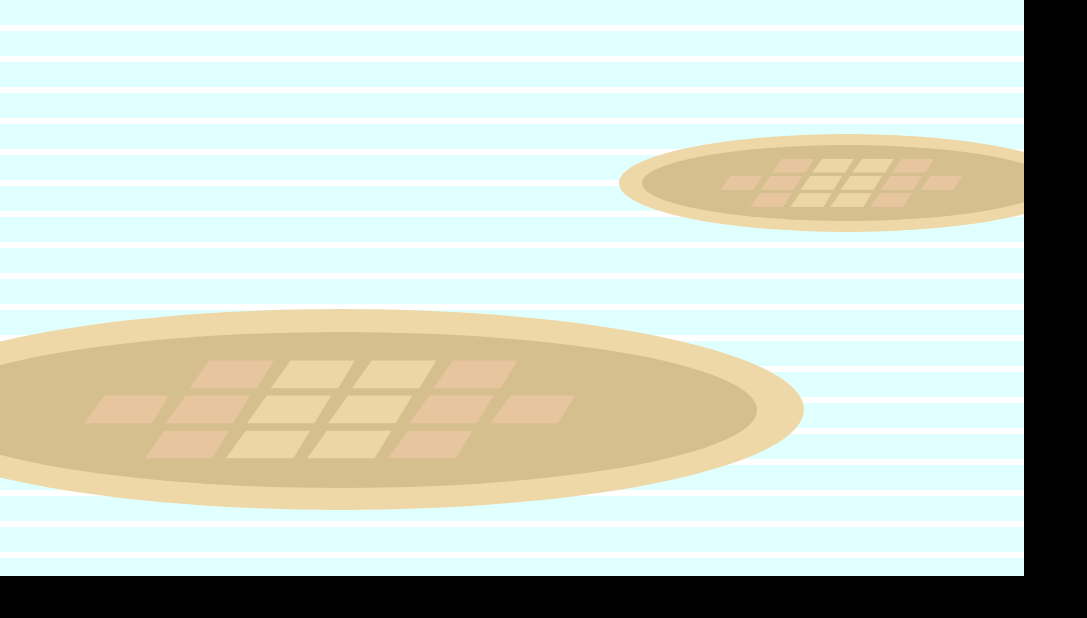
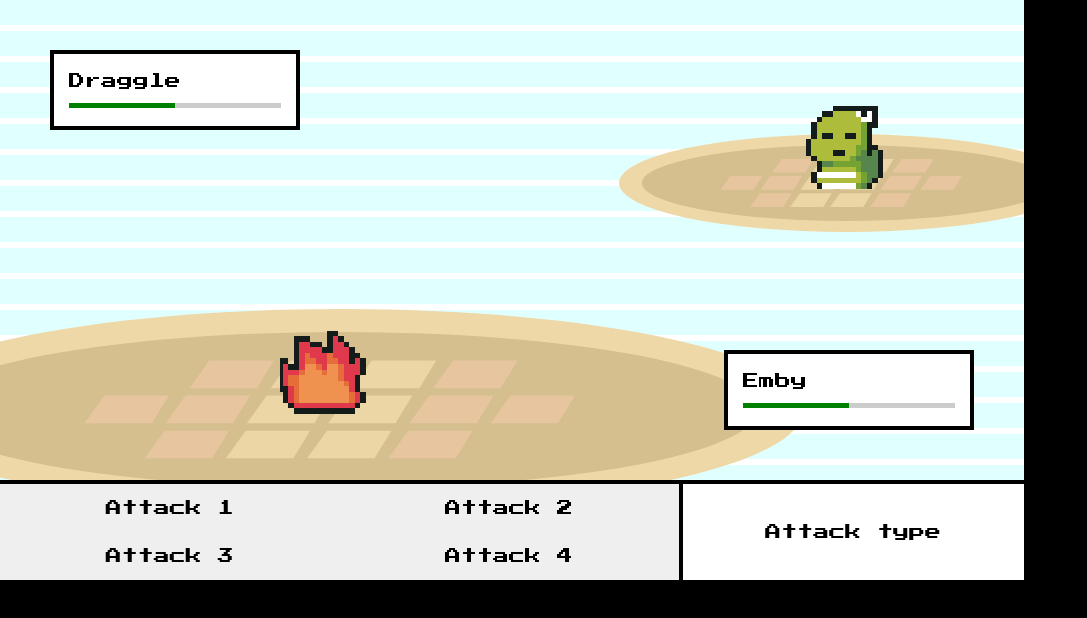
Before and after one commit to IshanChauhan79/Pokemon-Game, a website built with Vite: page index.html in a window 1280 px wide. Shown: the whole page, without its empty margins (0-1087 px from the left). Built offline with nearby package versions, Linux system fonts and the light colour scheme.

Commit message:
add pokemon

```diff
--- a/components/Battle.js
+++ b/components/Battle.js
@@ -1,5 +1,8 @@
 import gsap from "gsap";
 import { Sprite } from "./Sprite";
+import { draggle } from "./Pokemon/Draggle";
+import { emby } from "./Pokemon/Emby";
+import { Clock } from "./Clock";
 
 const battleBackgroundImage = new Image();
 battleBackgroundImage.src = "/images/battleBackground.png";
@@ -10,9 +13,11 @@ const battleBackground = new Sprite({
 });
 
 const animateBattle = () => {
+  Clock.calculateElapsedTime();
   const battleAnimationId = window.requestAnimationFrame(animateBattle);
   battleBackground.draw();
-  console.log("in battle mode");
+  draggle.draw();
+  emby.draw();
 };
 
 export class Battle {
--- /dev/null
+++ b/components/Pokemon/Draggle.js
@@ -0,0 +1,16 @@
+import { Player } from "../Player";
+const draggleImage = new Image();
+draggleImage.src = "/images/draggleSprite.png";
+
+export const draggle = new Player({
+  position: {
+    x: 800,
+    y: 100,
+  },
+  playerImage: draggleImage,
+  frames: {
+    max: 4,
+    hold: 30 / 60,
+  },
+  animate: true,
+});
--- /dev/null
+++ b/components/Pokemon/Emby.js
@@ -0,0 +1,16 @@
+import { Player } from "../Player";
+const embyImage = new Image();
+embyImage.src = "/images/embySprite.png";
+
+export const emby = new Player({
+  position: {
+    x: 280,
+    y: 325,
+  },
+  playerImage: embyImage,
+  frames: {
+    max: 4,
+    hold: 20 / 60,
+  },
+  animate: true,
+});
--- a/components/player.js
+++ b/components/player.js
@@ -17,10 +17,11 @@ export class Player {
       x: 0,
       y: 0,
     },
-    frames = { max: 1 },
+    frames = { max: 1, hold: 10 / 60 },
     width = 0,
     height = 0,
     sprites,
+    animate = false,
   }) {
     this.playerImage = playerImage;
     this.frames = { ...frames, val: 0, elapsed: 0 };
@@ -33,7 +34,7 @@ export class Player {
       this.width = this.playerImage.width / this.frames.max;
       this.height = this.playerImage.height;
     };
-    this.moving = false;
+    this.animate = animate;
   }
   draw() {
     const { playerImage } = this;
@@ -48,12 +49,13 @@ export class Player {
       this.width,
       playerImage.height
     );
-    if (!this.moving) {
+    if (!this.animate) {
       this.frames.val = 0;
       return;
     }
+
     this.frames.elapsed += Clock.deltaTime;
-    if (this.frames.elapsed > 10 / 60) {
+    if (this.frames.elapsed > this.frames.hold) {
       this.frames.elapsed = 0;
       this.frames.val++;
       if (this.frames.val >= this.frames.max) this.frames.val = 0;
@@ -69,6 +71,7 @@ export const player1 = new Player({
   },
   frames: {
     max: 4,
+    hold: 10 / 60,
   },
   width: 192,
   height: 68,
--- a/index.css
+++ b/index.css
@@ -1,5 +1,10 @@
+* {
+  font-family: "Press Start 2P";
+  box-sizing: border-box;
+}
 :root {
-  font-family: Inter, system-ui, Avenir, Helvetica, Arial, sans-serif;
+  font-family: "Press Start 2P", Inter, system-ui, Avenir, Helvetica, Arial,
+    sans-serif;
   line-height: 1.5;
   font-weight: 400;
 
@@ -17,6 +22,10 @@ body {
   overflow: hidden;
   background-color: black;
 }
+h1 {
+  margin: 0;
+  padding: 0;
+}
 #canvas-container {
   position: relative;
   display: inline-block;
@@ -27,6 +36,77 @@ body {
   position: absolute;
   opacity: 0;
   pointer-events: none;
+}
+#action-bar {
+  height: 100px;
+  position: absolute;
+  bottom: 0;
+  left: 0;
+  right: 0;
+  display: flex;
+  background-color: white;
+  border-top: 4px solid black;
+}
+#attacks {
+  width: 66.66%;
+  border-right: 4px solid black;
+  display: grid;
+  grid-template-columns: repeat(2, 1fr);
+}
+#attacks button {
+  border: 0px;
+  font-size: 16px;
+}
+#attacks button:hover {
+  background-color: #ccc;
+  cursor: pointer;
+}
+#attack-type {
+  width: 33.33%;
+  display: flex;
+  align-items: center;
+  justify-content: center;
+}
+
+#attack-type > h1 {
+  font-size: 16px;
+}
+
+#embyHealth {
+  top: 50px;
+  left: 50px;
+}
+
+#draggleHealth {
+  bottom: 150px;
+  right: 50px;
+}
+.health-container {
+  background-color: white;
+  position: absolute;
+  width: 250px;
+  height: 80px;
+  border: 4px solid black;
+  padding: 15px;
+}
+.health-container h1 {
+  font-size: 16px;
+}
+
+.health-bar {
+  margin-top: 10px;
+  position: relative;
+}
+.gray-bar {
+  height: 5px;
+  background-color: #ccc;
+}
+.reamining-green-bar {
+  height: 5px;
+  background-color: green;
+  position: absolute;
+  inset: 0;
+  width: 50%;
 }
 
 /* #game-canvas {
--- a/index.html
+++ b/index.html
@@ -5,11 +5,42 @@
     <link rel="icon" type="image/svg+xml" href="/vite.svg" />
     <meta name="viewport" content="width=device-width, initial-scale=1.0" />
     <title>Pokemon game</title>
+    <link rel="preconnect" href="https://fonts.googleapis.com" />
+    <link rel="preconnect" href="https://fonts.gstatic.com" crossorigin />
+    <link
+      href="https://fonts.googleapis.com/css2?family=Press+Start+2P&display=swap"
+      rel="stylesheet"
+    />
   </head>
   <body>
     <div id="canvas-container">
       <div id="overlay-div"></div>
       <canvas id="game-canvas"></canvas>
+      <div id="embyHealth" class="health-container">
+        <h1>Draggle</h1>
+        <div class="health-bar">
+          <div class="gray-bar"></div>
+          <div class="reamining-green-bar"></div>
+        </div>
+      </div>
+      <div id="draggleHealth" class="health-container">
+        <h1>Emby</h1>
+        <div class="health-bar">
+          <div class="gray-bar"></div>
+          <div class="reamining-green-bar"></div>
+        </div>
+      </div>
+      <div id="action-bar">
+        <div id="attacks">
+          <button>Attack 1</button>
+          <button>Attack 2</button>
+          <button>Attack 3</button>
+          <button>Attack 4</button>
+        </div>
+        <div id="attack-type">
+          <h1>Attack type</h1>
+        </div>
+      </div>
     </div>
     <script type="module" src="/index.js"></script>
   </body>
--- a/index.js
+++ b/index.js
@@ -83,7 +83,7 @@ const calculatePlayerMovements = () => {
     canBattleStart();
 
     // animation and image
-    player1.moving = true;
+    player1.animate = true;
     player1.playerImage = player1.sprites.up;
 
     /**
@@ -118,7 +118,7 @@ const calculatePlayerMovements = () => {
     canBattleStart();
 
     // animation and image
-    player1.moving = true;
+    player1.animate = true;
     player1.playerImage = player1.sprites.down;
     /**
      * bring the player back to  center if in the top corner
@@ -154,7 +154,7 @@ const calculatePlayerMovements = () => {
     canBattleStart();
 
     // animation and image
-    player1.moving = true;
+    player1.animate = true;
     player1.playerImage = player1.sprites.left;
 
     /**
@@ -191,7 +191,7 @@ const calculatePlayerMovements = () => {
     canBattleStart();
 
     // animation and image
-    player1.moving = true;
+    player1.animate = true;
     player1.playerImage = player1.sprites.right;
     /**
      * bring the player back to  center if in the left corner
@@ -218,7 +218,7 @@ const calculatePlayerMovements = () => {
     player1.position.x += distanceCovered;
   } else {
     // stop animation
-    player1.moving = false;
+    player1.animate = false;
   }
 };
 
@@ -257,7 +257,7 @@ const animate = () => {
    * Battle initiated
    */
   if (battle.initiated) {
-    player1.moving = false;
+    player1.animate = false;
     return;
   }
 
```
